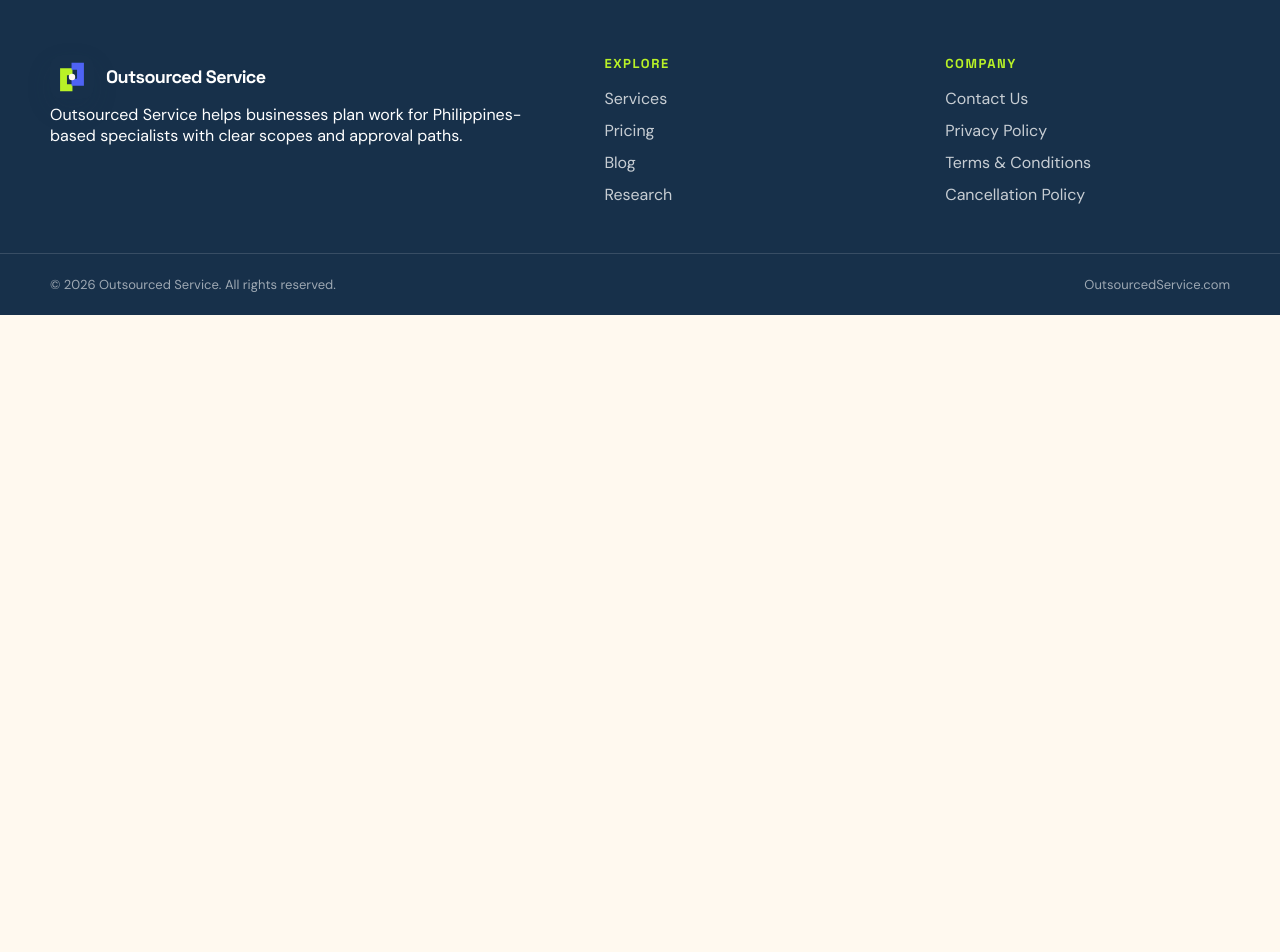
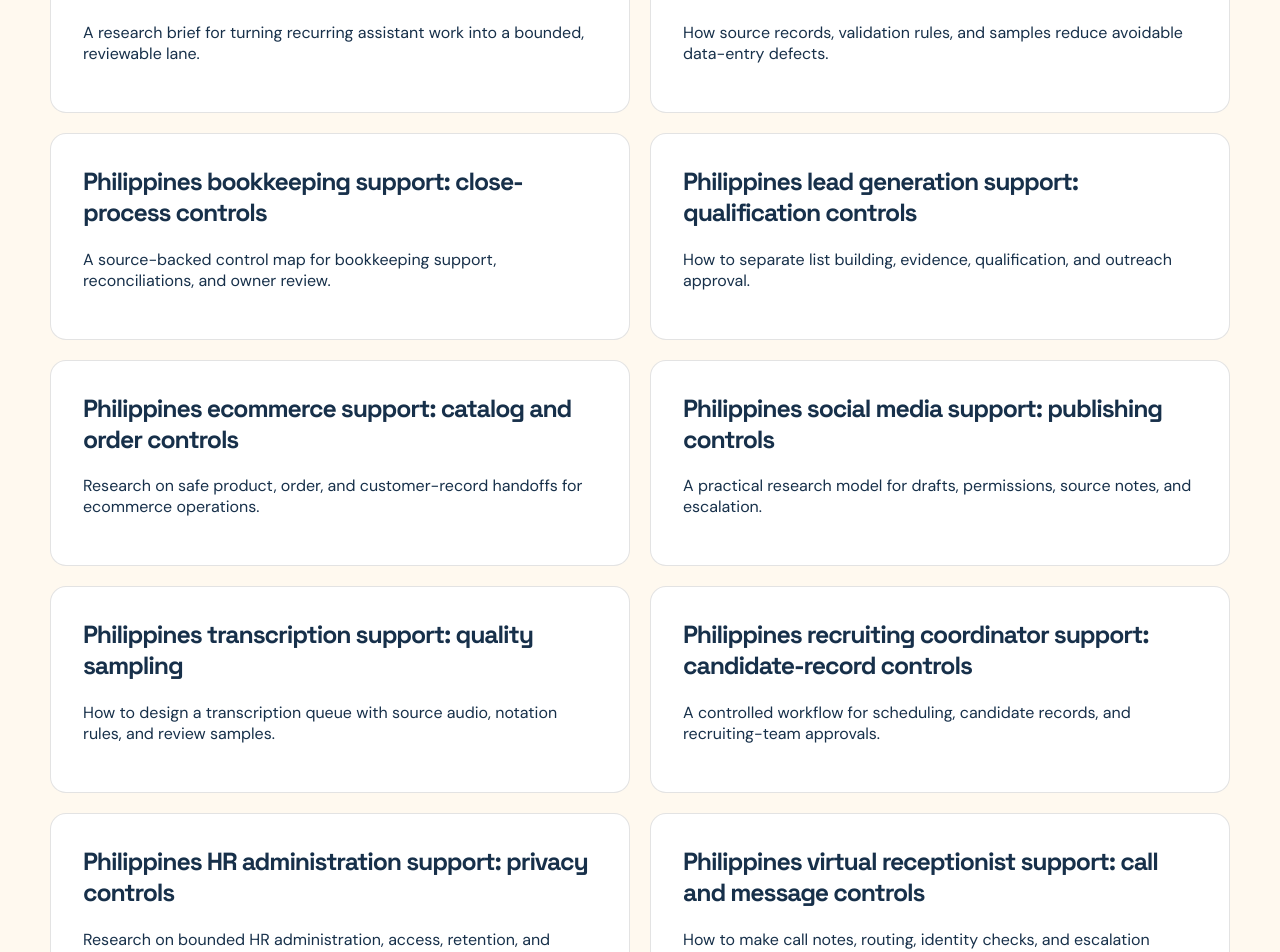
Before and after one commit to coolifystealthagents/outsourcedservice, a Next.js app: page /research in a window 1280 px wide. Shown: the part 2060-3012 px from the top of the page. Before the commit the page ends 2375 px from the top, so only its background shows below. Built offline with nearby package versions, Linux system fonts and the light colour scheme.

Commit message:
Publish daily research batch

```diff
--- a/app/fleet-content.ts
+++ b/app/fleet-content.ts
@@ -307,7 +307,7 @@ const researchSources = [
   {label:'FTC data security guidance',url:'https://www.ftc.gov/business-guidance/resources/protecting-personal-information-guide-business'},
   {label:'ISO 9001 quality management overview',url:'https://www.iso.org/iso-9001-quality-management.html'},
   {label:'ISO 27001 information security overview',url:'https://www.iso.org/isoiec-27001-information-security.html'},
-  {label:'ILO working anytime, anywhere report',url:'https://www.ilo.org/publications/major-publications/working-anytime-anywhere-effects-world-digitalisation-work'},
+  {label:'ILO Working anytime, anywhere report',url:'https://www.ilo.org/publications/working-anytime-anywhere-effects-world-work'},
   {label:'CISA cyber threats and advisories',url:'https://www.cisa.gov/topics/cyber-threats-and-advisories'},
   {label:'OWASP application security verification standard',url:'https://owasp.org/www-project-application-security-verification-standard/'},
   {label:'W3C Web Content Accessibility Guidelines',url:'https://www.w3.org/TR/WCAG22/'},
@@ -327,10 +327,20 @@ const researchTopics = [
   ['philippines-subscription-support-research','Philippines subscription support: recurring-work controls','How to structure recurring account support with evidence, boundaries, and review.','10 repeatable checks'],
   ['philippines-reporting-qa-research','Philippines reporting and QA: evidence-first scorecards','A research brief for scorecards that tie each number to a source and sample.','10 source-backed scorecard checks'],
   ['philippines-operations-support-research','Philippines operations support: daily handoff research','A daily operating rhythm for updates, follow-up, blocked work, and approvals.','10 handoff fields'],
+  ['philippines-virtual-assistant-research-brief','Philippines virtual assistant work: scope and review controls','A research brief for turning recurring assistant work into a bounded, reviewable lane.','10 control sources reviewed'],
+  ['philippines-data-entry-outsourcing-research','Philippines data entry outsourcing: accuracy controls','How source records, validation rules, and samples reduce avoidable data-entry defects.','10 evidence checks'],
+  ['philippines-bookkeeping-support-research','Philippines bookkeeping support: close-process controls','A source-backed control map for bookkeeping support, reconciliations, and owner review.','10 source-backed controls'],
+  ['philippines-lead-generation-research','Philippines lead generation support: qualification controls','How to separate list building, evidence, qualification, and outreach approval.','10 qualification questions'],
+  ['philippines-ecommerce-support-research','Philippines ecommerce support: catalog and order controls','Research on safe product, order, and customer-record handoffs for ecommerce operations.','10 handoff controls'],
+  ['philippines-social-media-support-research','Philippines social media support: publishing controls','A practical research model for drafts, permissions, source notes, and escalation.','10 publishing checks'],
+  ['philippines-transcription-support-research','Philippines transcription support: quality sampling','How to design a transcription queue with source audio, notation rules, and review samples.','10 sampling inputs'],
+  ['philippines-recruiting-coordinator-research','Philippines recruiting coordinator support: candidate-record controls','A controlled workflow for scheduling, candidate records, and recruiting-team approvals.','10 record controls'],
+  ['philippines-hr-administration-research','Philippines HR administration support: privacy controls','Research on bounded HR administration, access, retention, and exception ownership.','10 privacy and access checks'],
+  ['philippines-virtual-receptionist-research','Philippines virtual receptionist support: call and message controls','How to make call notes, routing, identity checks, and escalation reviewable.','10 call-handling controls'],
 ] as const;
 
 export const researchPosts: ReadonlyArray<ResearchPost> = researchTopics.map(([slug,title,focus,headlineStat], index) => ({
-  slug, title, excerpt: focus, published: '2026-08-07', headlineStat,
+  slug, title, excerpt: focus, published: '2026-08-08', headlineStat,
   methodology: 'Methods note: This article is a comparative desk review of 10 named primary or standards-body sources. The headline count is the number of sources reviewed, not a performance claim. Recommendations are operating hypotheses to test against the owner’s records.',
   sources: researchSources,
   related: researchTopics.filter((_, i) => i !== index).slice(0, 3).map(([s]) => s),
```
Also changed, not shown: app/research/[slug]/page.tsx (+1 -1 lines).
